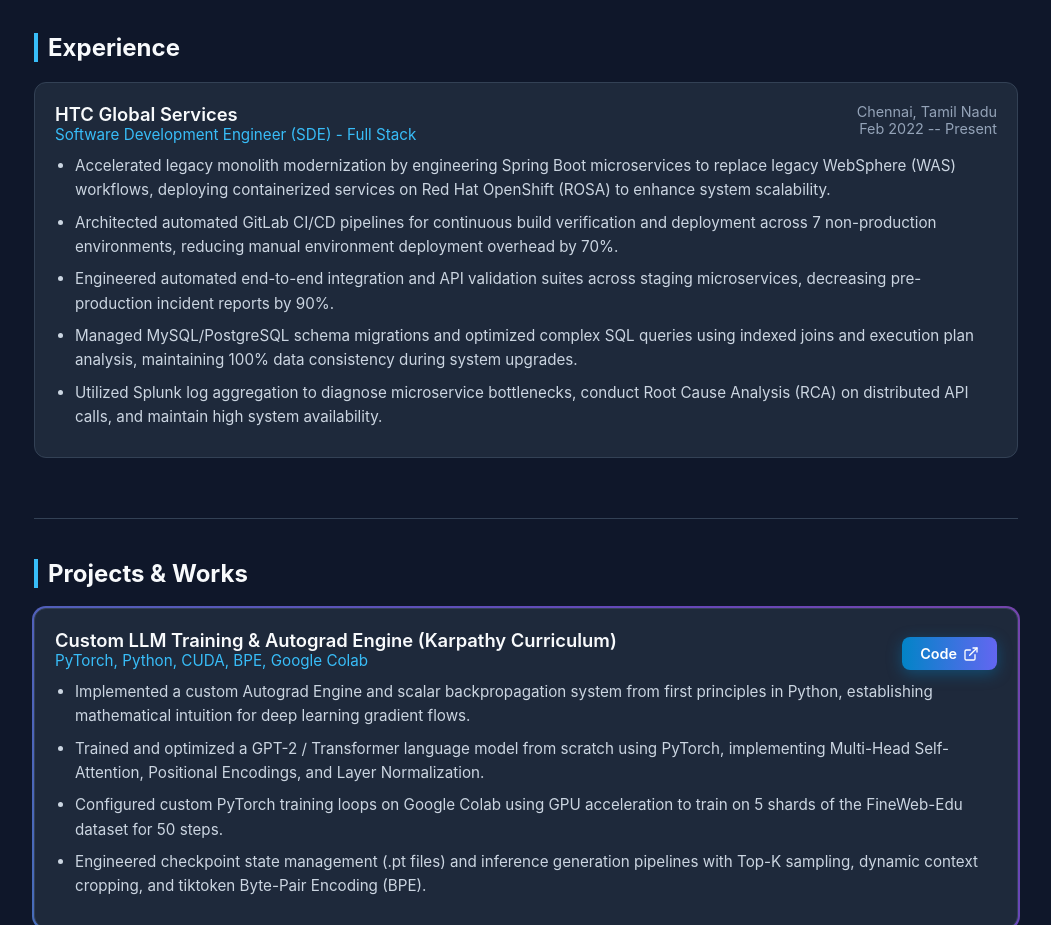
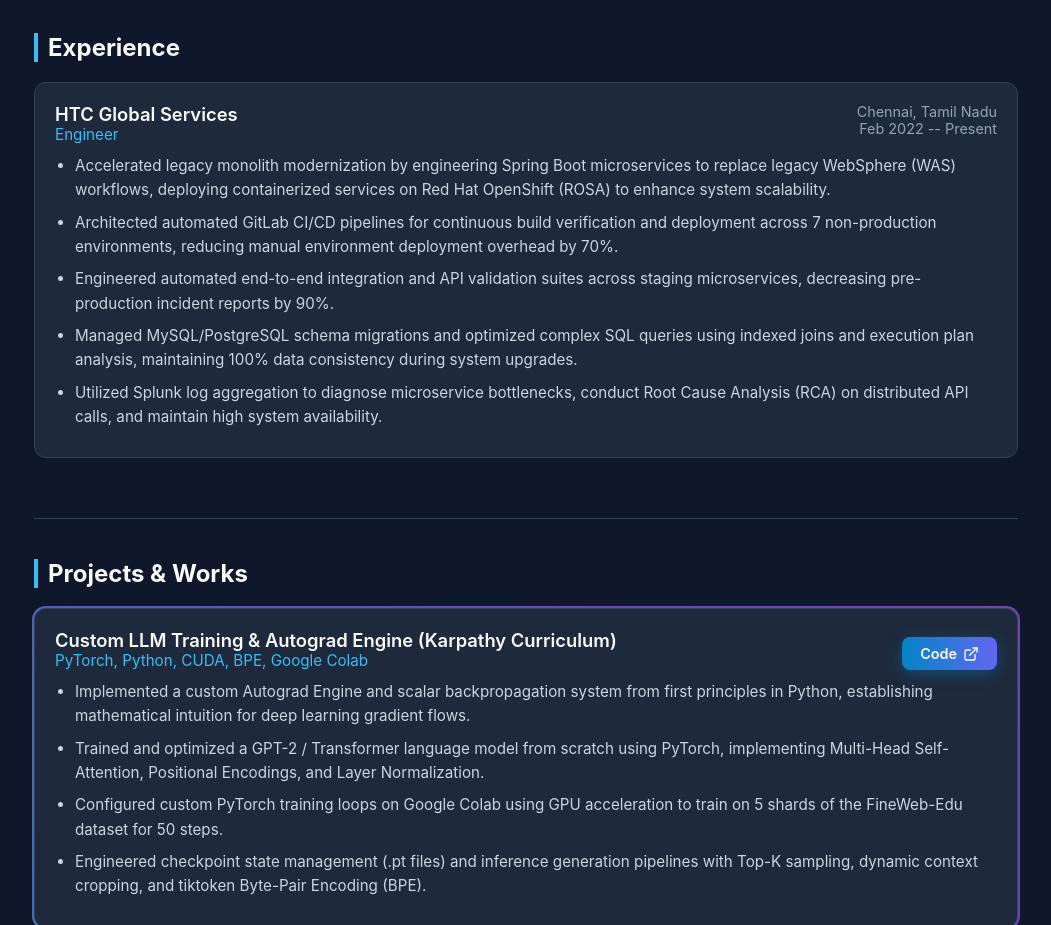
Before and after one commit to Vimalbharath/Aider, a React (Create React App) app: page / in a window 1280 px wide. Shown: the part 1180-2105 px from the top of the page, without its empty margins (114-1165 px from the left). Built offline with nearby package versions, Linux system fonts and the light colour scheme.

Commit message:
updated current role

```diff
--- a/src/App.js
+++ b/src/App.js
@@ -50,7 +50,7 @@
       {
         company: "HTC Global Services",
         location: "Chennai, Tamil Nadu",
-        role: "Software Development Engineer (SDE) - Full Stack",
+        role: "Engineer",
         period: "Feb 2022 -- Present",
         highlights: [
           "Accelerated legacy monolith modernization by engineering Spring Boot microservices to replace legacy WebSphere (WAS) workflows, deploying containerized services on Red Hat OpenShift (ROSA) to enhance system scalability.",
```
